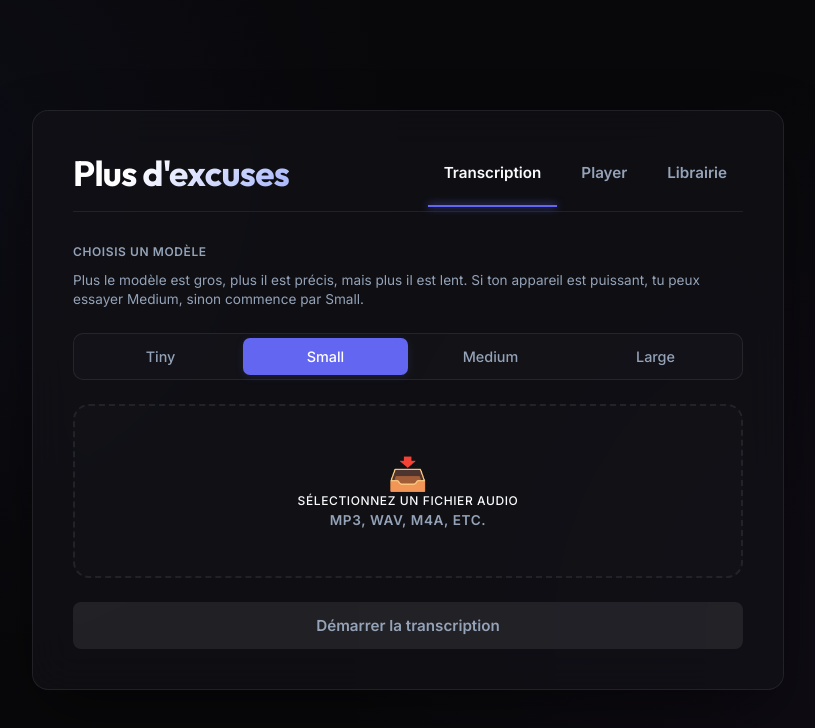
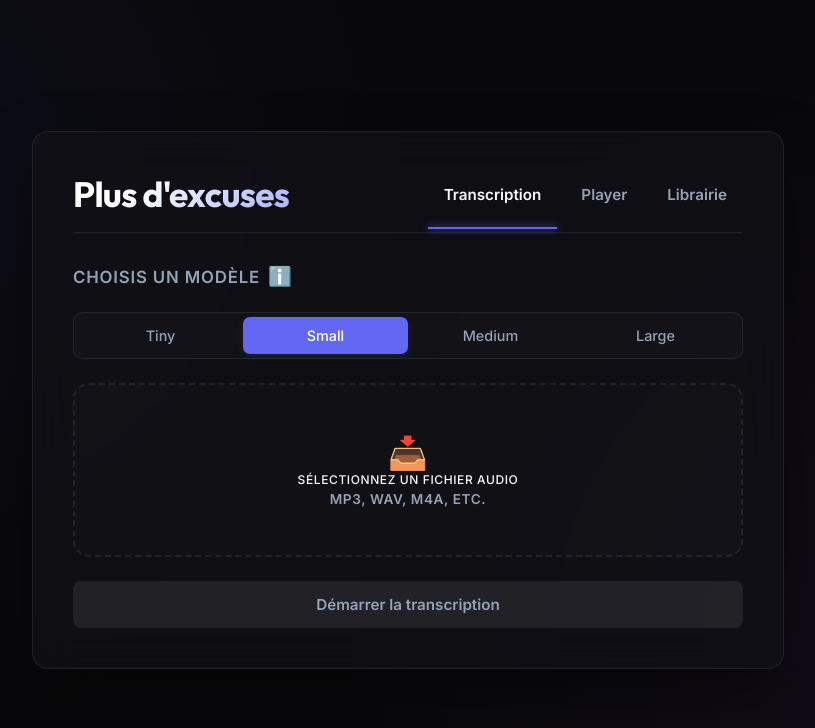
Before and after one commit to BenAXiong/Plus-d-excuses, a React (Vite) app: page / in a window 1280 px wide. Shown: the top 728 px of the page, without its empty margins (232-1047 px from the left). Built offline with nearby package versions, Linux system fonts and the light colour scheme.

Commit message:
feat: rename loading step, increase model select font, and add info toggle instruction box

```diff
--- a/src/App.jsx
+++ b/src/App.jsx
@@ -1,6 +1,7 @@
 import React, { useState, useEffect, useRef } from 'react';
 
 export default function App() {
+  const [showInstructions, setShowInstructions] = useState(false);
   const [activeTab, setActiveTab] = useState('transcription');
   const [model, setModel] = useState('small');
   const [device, setDevice] = useState('wasm');
@@ -625,11 +626,56 @@ export default function App() {
         <>
           <div className="controls-grid" style={{ gridTemplateColumns: '1fr' }}>
             <div className="control-group">
-              <label>Choisis un modèle</label>
-              <p style={{ fontSize: '0.85rem', color: 'var(--text-secondary)', marginTop: '4px', marginBottom: '16px', lineHeight: '1.4' }}>
-                Plus le modèle est gros, plus il est précis, mais plus il est lent. Si ton appareil est puissant, tu peux essayer Medium, sinon commence par Small.
-              </p>
-              <div className="segmented-control">
+              <div style={{ display: 'flex', alignItems: 'center', gap: '8px' }}>
+                <label style={{ fontSize: '1.05rem', fontWeight: '600' }}>Choisis un modèle</label>
+                <button
+                  type="button"
+                  onClick={() => setShowInstructions(!showInstructions)}
+                  style={{
+                    background: 'none',
+                    border: 'none',
+                    color: showInstructions ? 'var(--accent)' : 'var(--text-secondary)',
+                    cursor: 'pointer',
+                    fontSize: '1.2rem',
+                    padding: '0',
+                    display: 'flex',
+                    alignItems: 'center',
+                    justifyContent: 'center',
+                    transition: 'color 0.2s ease',
+                    outline: 'none'
+                  }}
+                  title="Plus d'informations"
+                >
+                  ℹ️
+                </button>
+              </div>
+
+              {showInstructions && (
+                <div style={{
+                  fontSize: '0.85rem',
+                  color: 'var(--text-secondary)',
+                  marginTop: '8px',
+                  marginBottom: '16px',
+                  lineHeight: '1.5',
+                  background: 'rgba(255, 255, 255, 0.02)',
+                  border: '1px solid rgba(255, 255, 255, 0.05)',
+                  padding: '12px 16px',
+                  borderRadius: '8px',
+                  animation: 'fadeIn 0.3s ease'
+                }}>
+                  <p style={{ margin: '0 0 8px 0' }}>
+                    Ce site utilise Whisper AI pour transcrire l'audio que tu upload. C'est gratuit car ton appareil va lui-même télécharger et se servir du modèle pour la transcription.
+                  </p>
+                  <p style={{ margin: '0 0 8px 0' }}>
+                    Plus le modèle est gros, plus il est précis, mais plus il est lent.
+                  </p>
+                  <p style={{ margin: '0', fontWeight: '500' }}>
+                    <span style={{ color: 'var(--accent)' }}>Recommandation:</span> commence avec <strong>Small</strong>. Si ton appareil est puissant, tu peux essayer <strong>Medium</strong> ou <strong>Large</strong>.
+                  </p>
+                </div>
+              )}
+
+              <div className="segmented-control" style={{ marginTop: showInstructions ? '0px' : '16px' }}>
                 {[
                   { id: 'tiny', label: 'Tiny' },
                   { id: 'small', label: 'Small' },
@@ -708,7 +754,7 @@ export default function App() {
                 {(status !== 'processing-audio' || (status === 'error' && totalProgress >= 2)) && (
                   <div style={{ display: 'flex', justifyContent: 'space-between', alignItems: 'center', fontSize: '0.95rem', animation: 'fadeIn 0.3s ease' }}>
                     <span style={{ color: 'var(--text-primary)', fontWeight: status === 'loading-model' ? '600' : '400' }}>
-                      2. Chargement du modèle Whisper
+                      2. Chargement du modèle
                     </span>
                     {status === 'loading-model' ? (
                       <div className="spinner-icon" style={{
```
